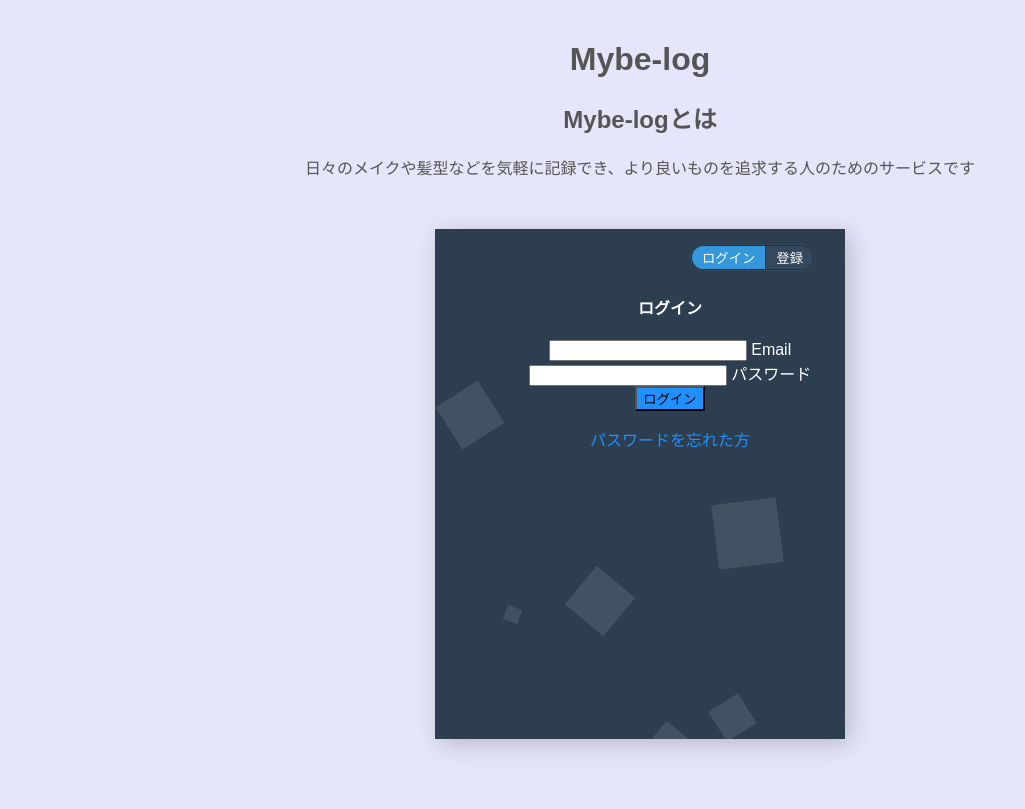
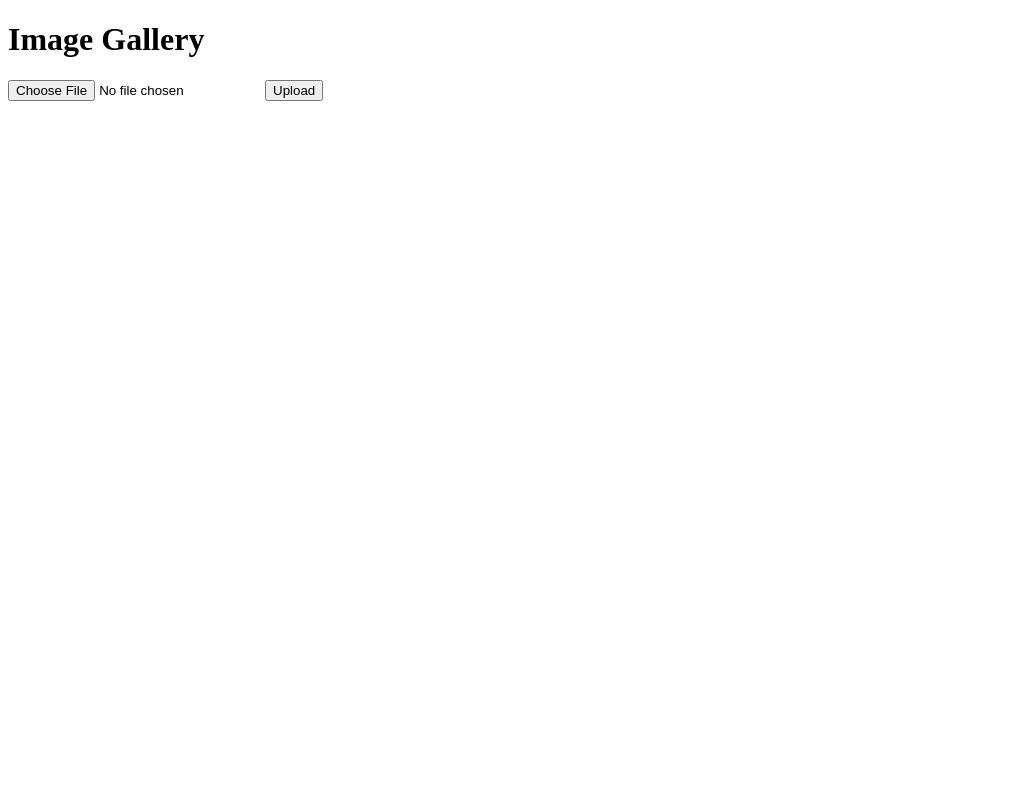
Before and after one commit to TomonariShimabukuro/Mybe, a Flask app: page / in a window 1280 px wide. Shown: the whole page, without its empty margins (0-1025 px from the left). After the commit the page ends 101 px from the top, so only its background shows below. Run offline with Flask 3, Linux system fonts and the light colour scheme.

Commit message:
アップロードとSQLの連結

```diff
--- a/templates/index.html
+++ b/templates/index.html
@@ -1,95 +1,23 @@
 <!DOCTYPE html>
-<html lang="ja">
+<html lang="en">
 <head>
     <meta charset="UTF-8">
+    <meta http-equiv="X-UA-Compatible" content="IE=edge">
     <meta name="viewport" content="width=device-width, initial-scale=1.0">
-    <link rel="stylesheet" href="/Users/shimabukurotomonari/Desktop/MyB/css/styles.css">
-    <script src="../js/mypage.js" defer></script>
-    <title>マイページ</title>
-
+    <title>Image Gallery</title>
 </head>
 <body>
-    <div class="header">
-        <h1>Mybe-log</h1>
+    <h1>Image Gallery</h1>
 
-        <h2>Mybe-logとは</h2>
-        <p>日々のメイクや髪型などを気軽に記録でき、より良いものを追求する人のためのサービスです</p>
+    <!-- 画像を表示 -->
+    {% for image in images %}
+        <img src="{{ url_for('static', filename='images/' + image['filename']) }}" alt="Image">
+    {% endfor %}
 
-        <section id="form">
-            <div id="toggle-forms">
-                <button class="waves-effect waves-light active" id="login">ログイン</button>
-                <button class="waves-effect waves-light" id="register">登録</button>
-            </div>
-            <form class="col s12">
-                <div class="row center-align">
-                    <h4 class="white-text">ログイン</h4>
-                </div>
-                <div class="row">
-                    <div class="input-field">
-                        <input id="email" type="email" class="validate">
-                        <label for="email">Email</label>
-                    </div>
-                </div>
-                <div class="row">
-                    <div class="input-field">
-                        <input id="password" type="password" class="validate">
-                        <label for="password">パスワード</label>
-                    </div>
-                </div>
-                <div class="row center-align">
-                    <button class="btn waves-effect waves-light">
-                        ログイン
-                    </button>
-                </div>
-                                        <p class="forgot">パスワードを忘れた方</p>
-                <ul class="animate">
-                    <li></li>
-                    <li></li>
-                    <li></li>
-                    <li></li>
-                    <li></li>
-                    <li></li>
-                    <li></li>
-                </ul>
-            </form>
-            <form class="col s12" >
-                <div class="row center-align">
-                    <h4 class="white-text">登録</h4>
-                </div>
-                <div class="row">
-                    <div class="input-field">
-                        <input id="email" type="email" class="validate">
-                        <label for="email">Email</label>
-                    </div>
-                </div>
-                <div class="row">
-                    <div class="input-field">
-                        <input id="password" type="password" class="validate">
-                        <label for="password">パスワード</label>
-                    </div>
-                </div>
-                <div class="row">
-                        <div class="input-field">
-                            <input id="password" type="password" class="validate">
-                            <label for="password">（確認用）パスワード</label>
-                        </div>
-                    </div>
-                <div class="row center-align">
-                    <button class="btn waves-effect waves-light">
-                        登録
-                    </button>
-                </div>
-                <ul class="animate">
-                    <li></li>
-                    <li></li>
-                    <li></li>
-                    <li></li>
-                    <li></li>
-                    <li></li>
-                    <li></li>
-                </ul>
-            </form>
-        </section>
-        <script type="text/javascript" src="/Users/shimabukurotomonari/Desktop/MyB/js/test.js"></script>
+    <!-- 画像をアップロードするフォーム -->
+    <form action="/upload" method="post" enctype="multipart/form-data">
+        <input type="file" name="file" accept="image/*">
+        <button type="submit">Upload</button>
+    </form>
 </body>
 </html>
```
Also changed, not shown: appp.py (added, +49 -0 lines), templates/inde.html (added, +95 -0 lines), static/images/2022.01.01.JPG (added), 1 other file.
